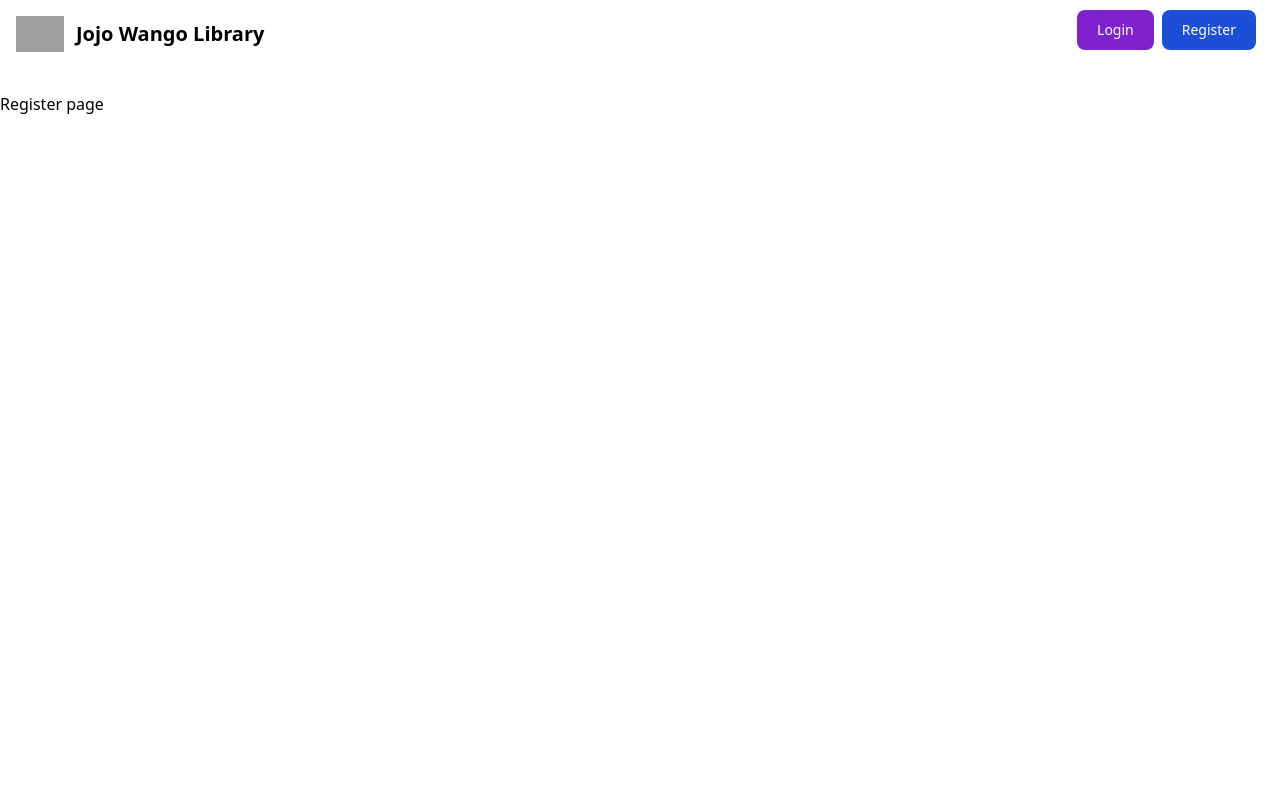
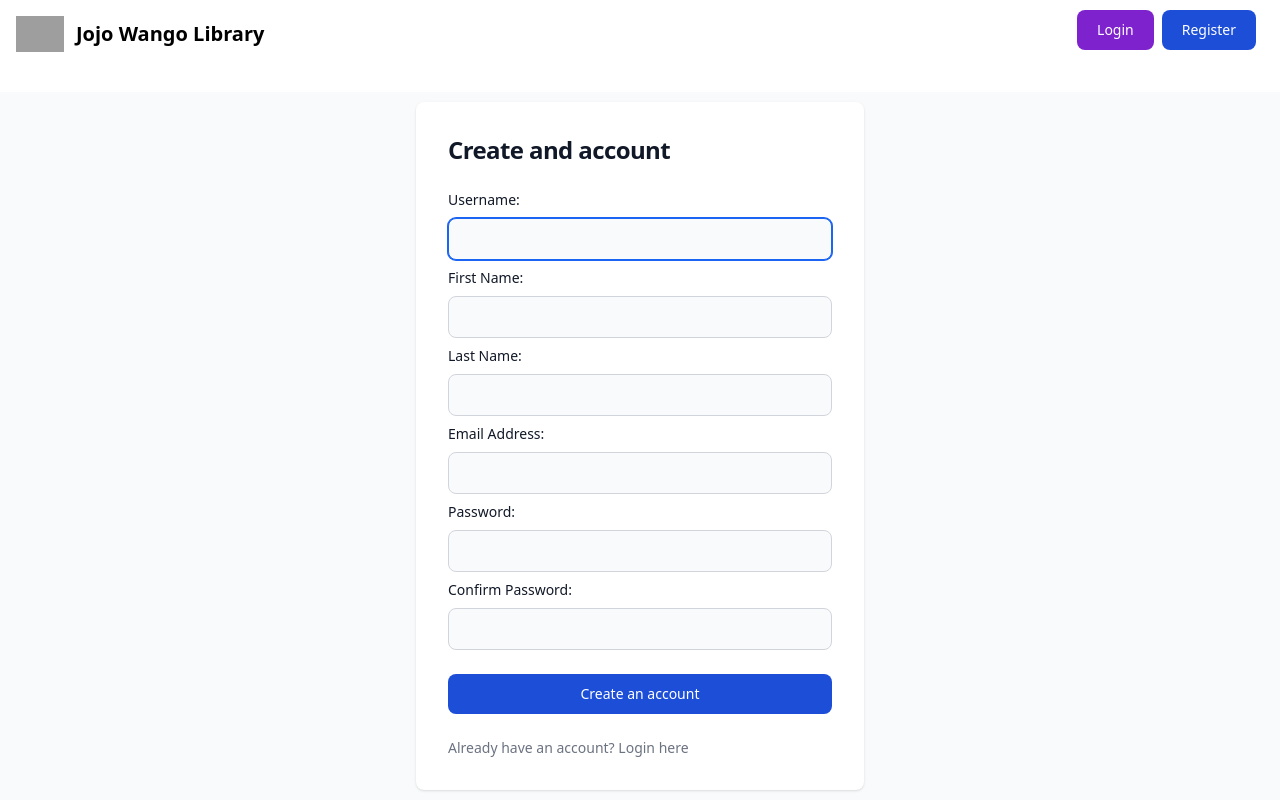
Before and after one commit to adxl/jojo-wango-library, a Django app: page /register/ in a window 1280 px wide. Run offline with Django 4.2, Linux system fonts and the light colour scheme; some libraries are stand-ins or nearby versions; grey boxes are pictures that could not be loaded.

Commit message:
update register page

```diff
--- a/app/settings.py
+++ b/app/settings.py
@@ -61,6 +61,7 @@ ROOT_URLCONF = 'app.urls'
 LOGIN_URL = 'login'
 LOGIN_REDIRECT_URL = 'index'
 LOGOUT_REDIRECT_URL = 'index'
+EMAIL_BACKEND = 'django.core.mail.backends.console.EmailBackend'
 
 TEMPLATES : List[Dict[str , Any]] = [
     {
--- a/app/views.py
+++ b/app/views.py
@@ -1,4 +1,3 @@
-from django.http import HttpResponse
 from django.shortcuts import render
 
 
--- a/templates/base.html
+++ b/templates/base.html
@@ -18,7 +18,11 @@
   <body>
     <br />
     <main role="main">
-      <div>{% block content %} {% endblock %}</div>
+      <div>
+        {% if messages %} {% for message in messages %}
+        <div class="alert alert-{{ message.tags }}">{{ message }}</div>
+        {% endfor %} {% endif%}{% block content %} {% endblock %}
+      </div>
     </main>
     <script src="https://cdn.tailwindcss.com"></script>
     <script src="https://cdnjs.cloudflare.com/ajax/libs/flowbite/1.6.2/flowbite.min.js"></script>
--- a/templates/components/navbar/disconnectedNavbar.html
+++ b/templates/components/navbar/disconnectedNavbar.html
@@ -9,6 +9,7 @@
   </a>
 
   <span class="inline-block w-2"></span>
+
   <a href="{% url 'register' %}">
     <button
       type="button"
--- a/templates/registration/register.html
+++ b/templates/registration/register.html
@@ -1,3 +1,54 @@
 {% extends "base.html" %} {% block content %}
-<h1>Register page</h1>
+<section class="bg-gray-50 dark:bg-gray-900">
+  <div
+    class="flex flex-col items-center justify-center px-6 py-8 mx-auto md:h-screen lg:py-0"
+    style="max-height: calc(100vh - 92px)"
+  >
+    <div
+      class="w-full bg-white rounded-lg shadow dark:border md:mt-0 sm:max-w-md xl:p-0 dark:bg-gray-800 dark:border-gray-700"
+    >
+      <div class="p-6 space-y-4 md:space-y-6 sm:p-8">
+        <h1
+          class="text-xl font-bold leading-tight tracking-tight text-gray-900 md:text-2xl dark:text-white"
+        >
+          Create and account
+        </h1>
+        <form method="post" class="space-y-4 md:space-y-6">
+          {% csrf_token %}
+
+
+            <div>
+                {% for field in form %}
+                    <label for="{{field.auto_id}}" class="block my-2 text-sm font-medium text-gray-900 dark:text-white">
+                        {{ field.label_tag }}
+                    </label>
+
+                    <td>{{field }}</td>
+
+                    {% for error in field.errors %}
+            <tr><td></td><td class="alert alert-danger">{{ error }}</td></tr>
+            {% endfor %}
+                {% endfor %}
+            </div>
+
+            <button
+              type="submit"
+              class="w-full text-white bg-blue-700 hover:bg-blue-800 focus:ring-4 focus:ring-blue-300 font-medium rounded-lg text-sm px-5 py-2.5 mr-2 mb-2 dark:bg-blue-600 dark:hover:bg-blue-700 focus:outline-none dark:focus:ring-blue-800"
+            >
+              Create an account
+            </button>
+            <p class="text-sm font-light text-gray-500 dark:text-gray-400">
+              Already have an account?
+              <a
+                href="#"
+                class="font-medium text-primary-600 hover:underline dark:text-primary-500"
+                >Login here</a
+              >
+            </p>
+          </tr>
+        </form>
+      </div>
+    </div>
+  </div>
+</section>
 {% endblock %}
--- /dev/null
+++ b/users/forms.py
@@ -0,0 +1,29 @@
+from django import forms
+from django.contrib.auth.forms import UserCreationForm
+from django.contrib.auth.models import User
+
+
+class UserRegisterForm(UserCreationForm):
+
+    labelAttr = "block mb-2 text-sm font-medium text-gray-900 dark:text-white"
+    inputAttr = "bg-gray-50 border border-gray-300 text-gray-900 sm:text-sm rounded-lg focus:ring-primary-600 focus:border-primary-600 block w-full p-2.5 dark:bg-gray-700 dark:border-gray-600 dark:placeholder-gray-400 dark:text-white dark:focus:ring-blue-500 dark:focus:border-blue-500"
+
+    first_name = forms.CharField(required=True, label='First Name')
+    last_name = forms.CharField(required=True, label='Last Name')
+    email = forms.EmailField(required=True, label='Email Address')
+    password1 = forms.CharField(required=True, label='Password', widget=forms.PasswordInput)
+    password2 = forms.CharField(required=True, label='Confirm Password', widget=forms.PasswordInput)
+    username = forms.CharField(required=True, label='Username')
+
+
+    first_name.widget.attrs.update({'class': inputAttr})
+    last_name.widget.attrs.update({'class': inputAttr})
+    email.widget.attrs.update({'class': inputAttr})
+    password1.widget.attrs.update({'class': inputAttr})
+    password2.widget.attrs.update({'class': inputAttr})
+    username.widget.attrs.update({'class': inputAttr})
+
+
+    class Meta(UserCreationForm.Meta):
+        model = User
+        fields = UserCreationForm.Meta.fields + ('first_name', 'last_name', 'email')
--- a/users/urls.py
+++ b/users/urls.py
@@ -1,8 +1,11 @@
 from django.contrib.auth import views as auth_views
 from django.urls import include, path
+
+from users import views
 
 urlpatterns = [
     path("accounts/", include("django.contrib.auth.urls")),
     path('login/', auth_views.LoginView.as_view(template_name='../templates/registration/login.html'), name='login'),
-    path('register/', auth_views.LoginView.as_view(template_name='../templates/registration/register.html'), name='register'),
+    path('register/', views.register, name='register'),
+
 ]
--- a/users/views.py
+++ b/users/views.py
@@ -1,3 +1,24 @@
-from django.shortcuts import render
+from django.contrib import messages
+from django.contrib.auth import authenticate, login
+from django.shortcuts import redirect, render
 
-# Create your views here.
+from users.forms import UserRegisterForm
+
+
+def register(request):
+    if request.method == 'POST':
+        form = UserRegisterForm(request.POST)
+        if form.is_valid():
+            form.save()
+            username = form.cleaned_data.get('username')
+            password = form.cleaned_data.get('password1')
+            user = authenticate(username=username, password=password)
+
+            login(request, user)
+
+            messages.success(request, f'Account created for {username}!')
+            return redirect('login')
+    else:
+        form = UserRegisterForm()
+
+    return render(request, '../templates/registration/register.html' , {'form': form})
```
Also changed, not shown: templates/registration/login.html (+15 -39 lines), templates/registration/reset_password.html (added, +45 -0 lines).
